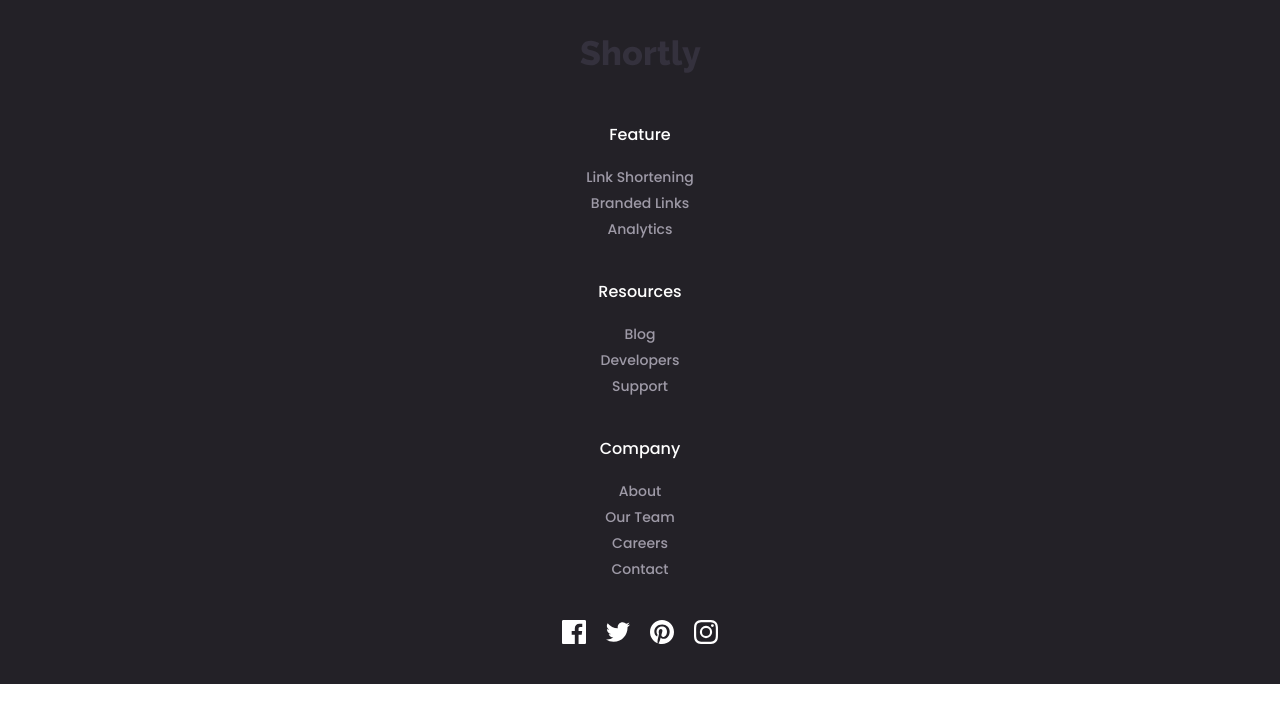
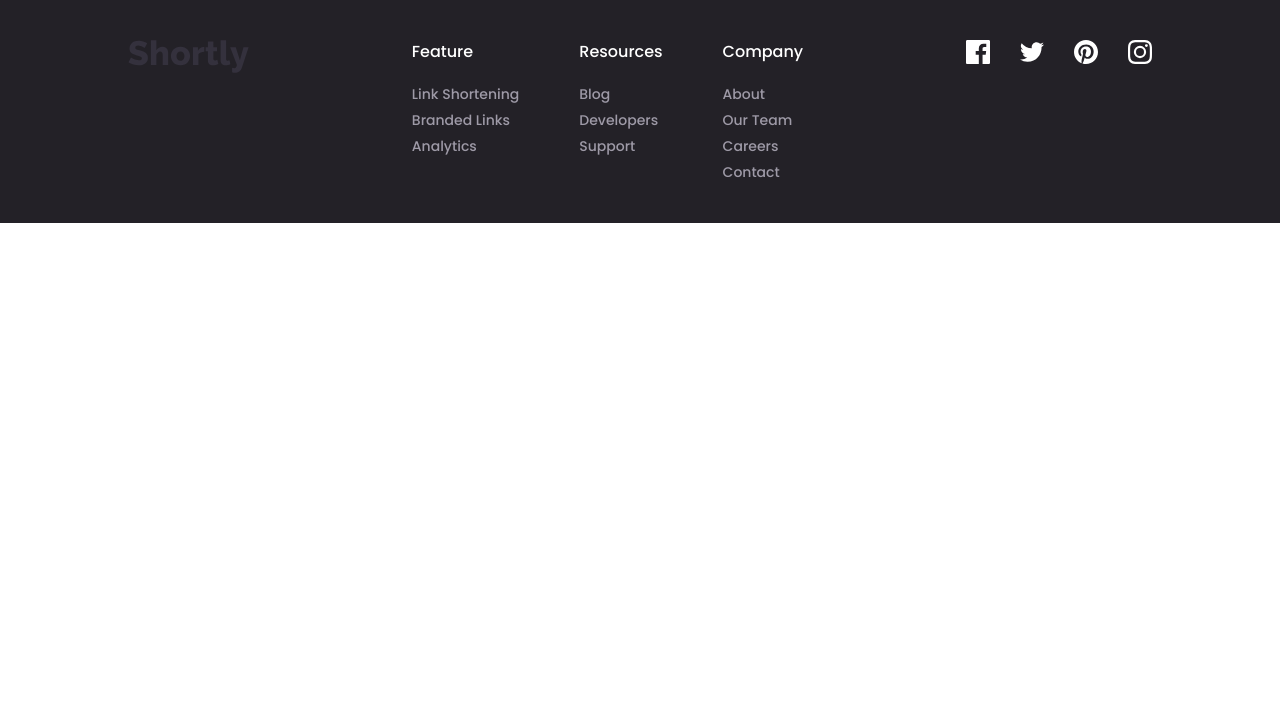
Before and after one commit to HernanAlvarado12/urlShortening, a website: page index.html in a window 1280 px wide. Drawn offline with Linux system fonts and the light colour scheme.

Commit message:
complete footer section for device tables and desktop

```diff
--- a/index.html
+++ b/index.html
@@ -29,23 +29,23 @@
 
     <body>
 
-        <footer class ="py-4 grid place-content-center bg-violet-200">
-            <section>
-                <img class ="mx-auto" src ="./assets/logo.svg" alt ="logo icon">
-                <section class ="mt-5 mb-4 flex flex-col gap-y-4 capitalize">
-                    <ul class ="flex items-center flex-col gap-y-0.5">
+        <footer class ="py-4 flex items-center justify-center bg-violet-200">
+            <section class ="w-90 mx-auto md:flex md:items-start md:justify-between md:max-w-screen-lg">
+                <img class ="mx-auto md:m-0" src ="./assets/logo.svg" alt ="logo icon">
+                <section class ="mt-5 mb-4 flex flex-col gap-y-4 capitalize xs:flex-row xs:gap-x-6 md:m-0">
+                    <ul class ="flex items-center flex-col gap-y-0.5 xs:items-start">
                         <li class ="mb-1.5"><a class ="text-white text-sm" href ="">feature</a></li>
                         <li><a class ="text-violet-100 text-xs" href ="">link shortening</a></li>
                         <li><a class ="text-violet-100 text-xs" href ="">branded links</a></li>
                         <li><a class ="text-violet-100 text-xs" href ="">analytics</a></li>
                     </ul>
-                    <ul class ="flex items-center flex-col gap-y-0.5">
+                    <ul class ="flex items-center flex-col gap-y-0.5 xs:items-start">
                         <li class ="mb-1.5"><a class ="text-white text-sm" href ="">resources</a></li>
                         <li><a class ="text-violet-100 text-xs" href ="">blog</a></li>
                         <li><a class ="text-violet-100 text-xs" href ="">developers</a></li>
                         <li><a class ="text-violet-100 text-xs" href ="">support</a></li>
                     </ul>
-                    <ul class ="flex items-center flex-col gap-y-0.5">
+                    <ul class ="flex items-center flex-col gap-y-0.5 xs:items-start">
                         <li class ="mb-1.5"><a class ="text-white text-sm" href ="">company</a></li>
                         <li><a class ="text-violet-100 text-xs" href ="">about</a></li>
                         <li><a class ="text-violet-100 text-xs" href ="">our team</a></li>
@@ -53,7 +53,7 @@
                         <li><a class ="text-violet-100 text-xs" href ="">contact</a></li>
                     </ul>
                 </section>
-                <figure class ="flex items-center justify-center gap-x-2">
+                <figure class ="flex items-center justify-center gap-x-2 xs:gap-x-3">
                     <img src ="./assets/facebook.svg" alt ="company icon">
                     <img src ="./assets/twitter.svg" alt ="company icon">
                     <img src ="./assets/pinterest.svg" alt ="company icon">
--- a/tailwind.config.js
+++ b/tailwind.config.js
@@ -8,6 +8,7 @@ export default {
   theme: {
     extend: {
       screens: {
+        xs: '724px',
         md: '900px'
       },
       spacing: {
```
Also changed, not shown: css/tailwind.css.
